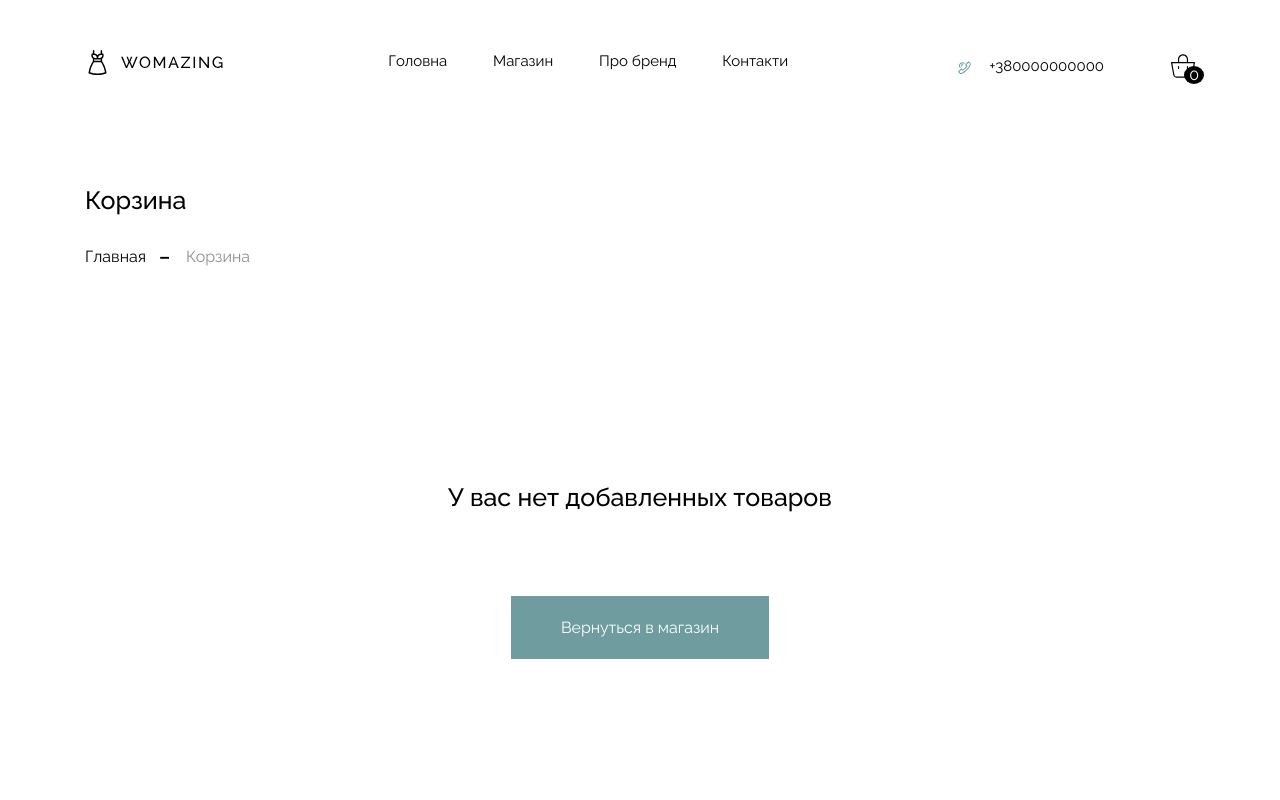
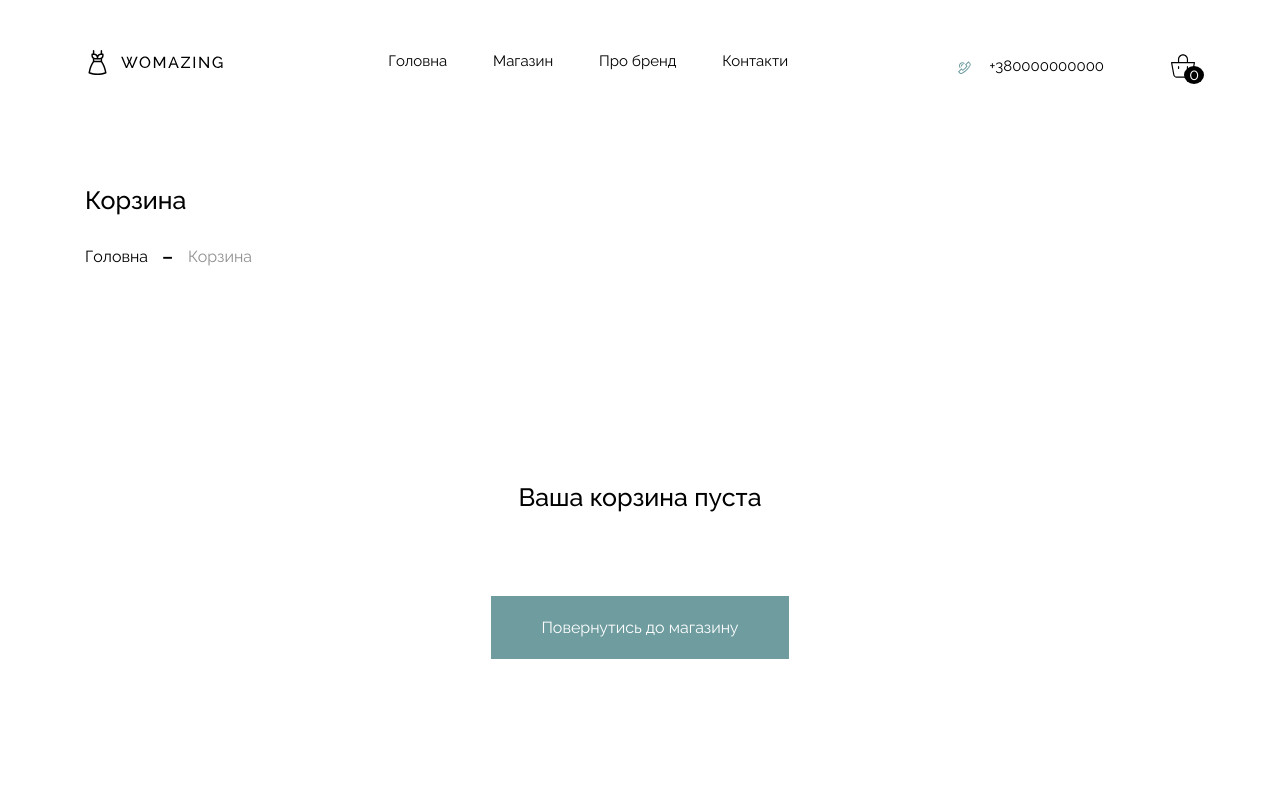
Before and after one commit to DefRiZ/clothes-shop, a React (Create React App) app: page /cart in a window 1280 px wide. Shown: the top 800 px of the page. Built offline with nearby package versions, Linux system fonts and the light colour scheme.

Commit message:
translate

```diff
--- a/src/pages/Cart/Cart.jsx
+++ b/src/pages/Cart/Cart.jsx
@@ -15,15 +15,15 @@ const Cart = () => {
         <h2 className={styles.title}>Корзина</h2>
         <ul className={styles.breads}>
           <li className={styles.bread}>
-            <Link to="/">Главная</Link>
+            <Link to="/">Головна</Link>
           </li>
           <li className={styles.bread}>Корзина</li>
         </ul>
         <div className={styles.empty}>
-          <h3 className={styles.title}>У вас нет добавленных товаров</h3>
+          <h3 className={styles.title}>Ваша корзина пуста</h3>
           <div className={styles.block}>
             <Link className={styles.button} to="/catalog">
-              Вернуться в магазин
+              Повернутись до магазину
             </Link>
           </div>
         </div>
```
